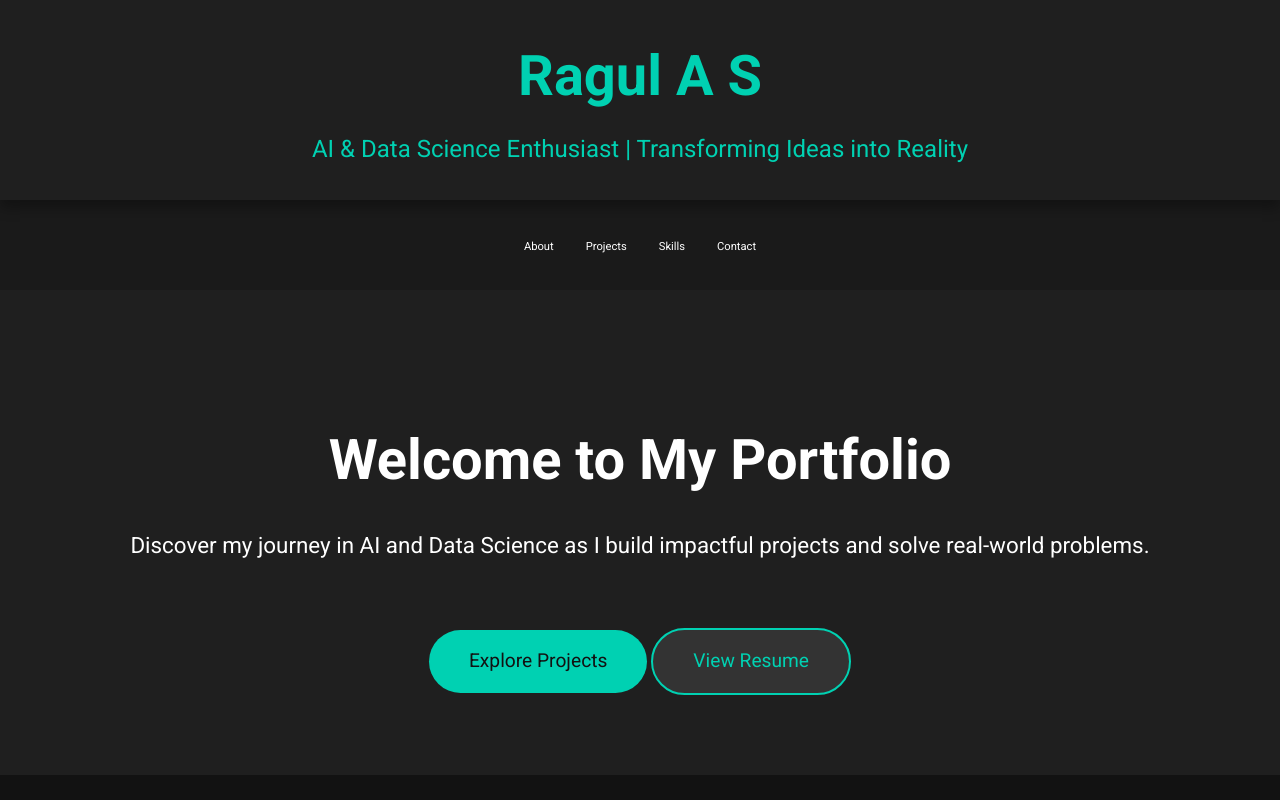
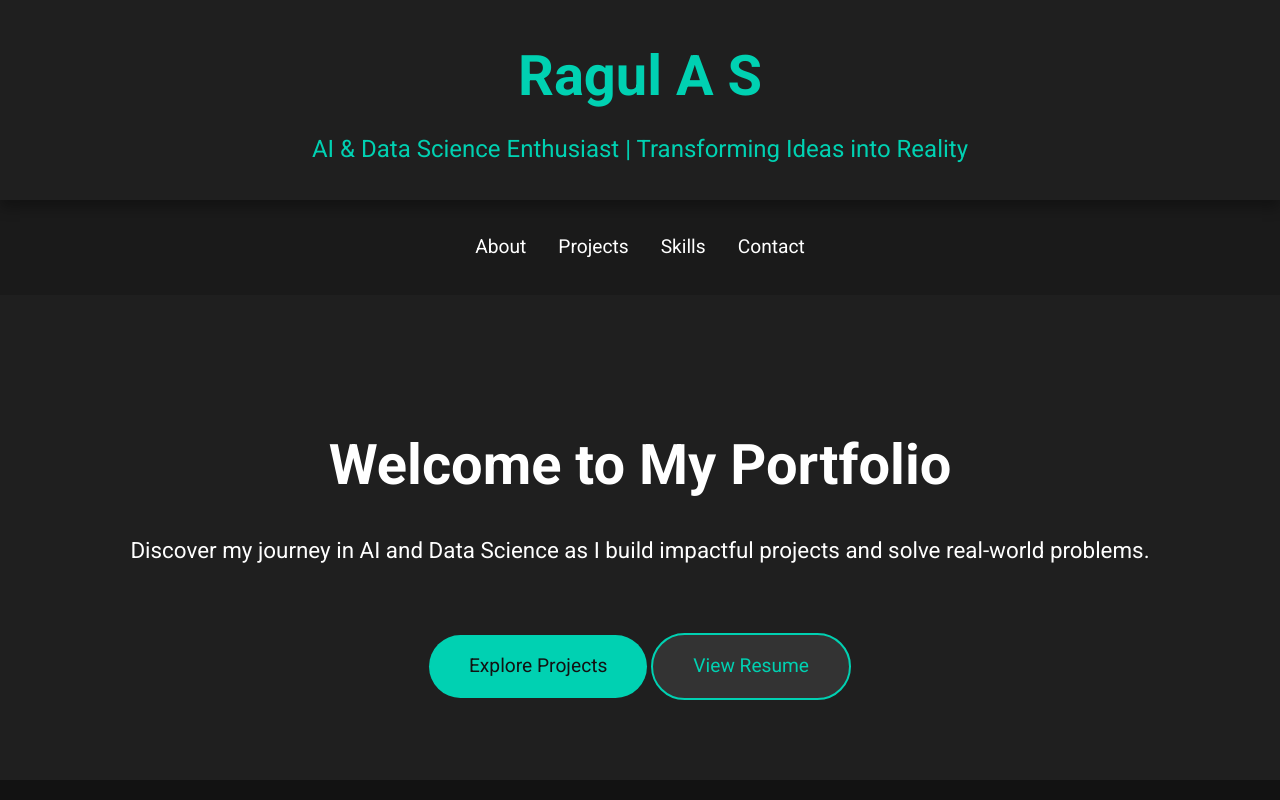
Before and after one commit to RagulGit13/Portfolio, a plain HTML site: page index.html in a window 1280 px wide. Shown: the top 800 px of the page. Drawn offline with Linux system fonts and the light colour scheme.

Commit message:
Update index.html

```diff
--- a/index.html
+++ b/index.html
@@ -27,8 +27,6 @@
             position: relative;
             z-index: 10;
 
-
-            margin-top: 0px;
         }
         header h1 {
             margin: 0;
@@ -66,7 +64,7 @@
         nav ul li a {
             color: #ffffff;
             text-decoration: none;
-            font-size: 0.7rem;
+            font-size: 1.2rem;
             font-weight: 500;
             transition: color 0.4s ease;
         }
```
